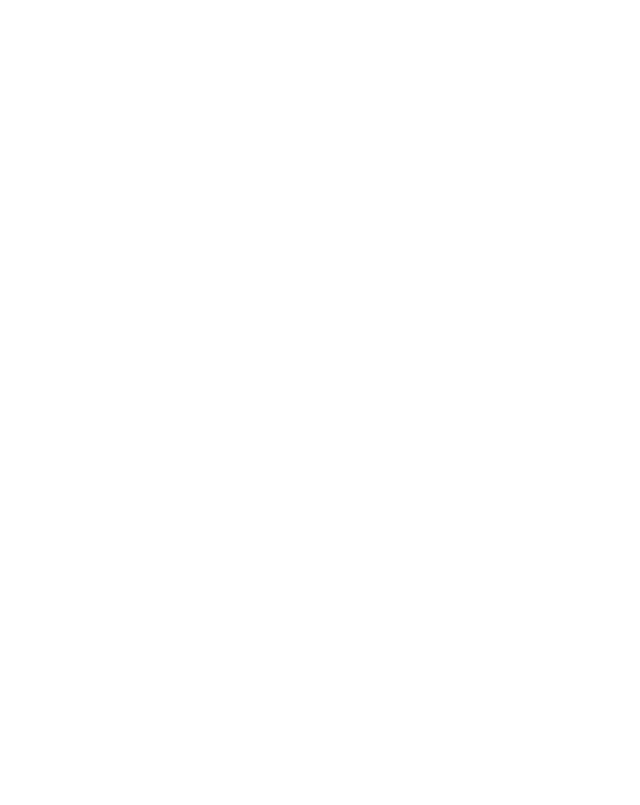
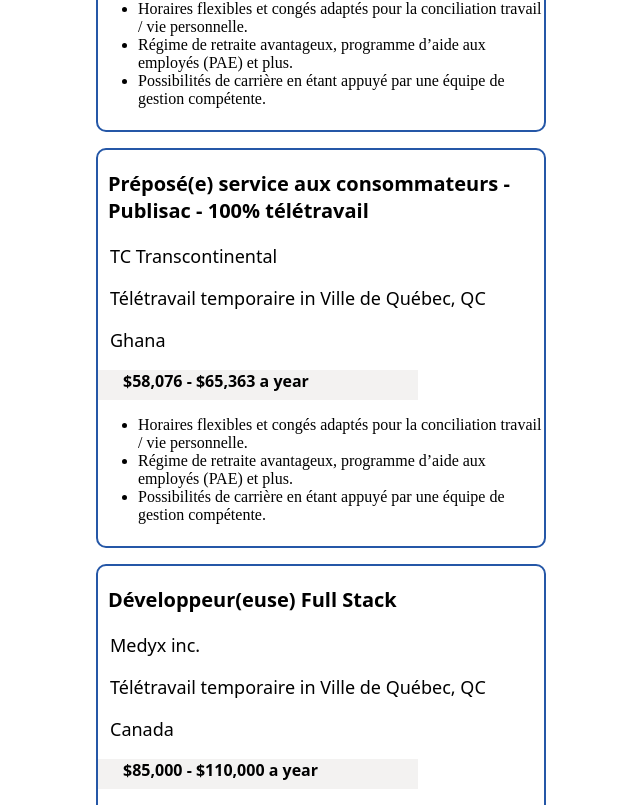
Before and after one commit to mbayefev3/tictactoe, a React (Create React App) app: page / in a window 1280 px wide. Shown: the part 507-1312 px from the top of the page, without its empty margins (44-684 px from the left). Before the commit the page ends 800 px from the top, so only its background shows below. Built offline with nearby package versions, Linux system fonts and the light colour scheme; no server answers.

Commit message:
Add dummy data and add new card for job listing

```diff
--- a/src/App.css
+++ b/src/App.css
@@ -79,3 +79,41 @@
 .input-elem{
   display: flex;
 }
+.card-home{
+  max-width: 1000px;
+  margin: 0 auto ;
+}
+.Card{
+  width: 450px;
+  height: 400px;
+  border-style: solid;
+  border-color: rgb(37,87,167);
+  border-width: 2px;
+  border-radius: 10px;
+  margin-top: 16px;
+}
+.card-title{
+  text-overflow: ellipsis;
+
+  font-size: 20px;
+  font-weight: bold ;
+  padding-left: 10px;
+  font-family: 'Noto Sans','Helvetica Neue',Helvetica,Arial,sans-serif !important;
+
+}
+.entreprise{
+  font-size: 18px;
+  padding-left: 12px;
+  font-family: 'Noto Sans','Helvetica Neue',Helvetica,Arial,sans-serif !important;
+}
+.salary{
+  padding-left: 25px;
+  background-color: rgb(243,242,241);
+  font-weight: bold;
+  height: 30px;
+  width: 320px;
+  font-family: 'Noto Sans','Helvetica Neue',Helvetica,Arial,sans-serif !important;
+}
+.description{
+  font-size: 16px;
+}
--- a/src/App.js
+++ b/src/App.js
@@ -3,7 +3,7 @@ import logo from './logo.svg';
 import './App.css';
 import Home from './components/Home/Home';
 import React ,{useState} from "react";
-
+import {JOB_DATA} from './DUMMYDATA'
 
 
 
@@ -11,14 +11,15 @@ function App() {
 
   const [titrePost , setTitrePost ] =useState('')
   const [ville , setVille ] =useState('')
+  const [jobData ,setJobData ]=useState(JOB_DATA)
 
   return (
 
 
     <div>
 
-      <Home ville={ville} setVille={setVille}   titrePost={titrePost} setTitrePost={setTitrePost}  />
-      <ListJobs />
+      <Home jobData={jobData} ville={ville} setVille={setVille}   titrePost={titrePost} setTitrePost={setTitrePost}  />
+
 
     </div>
   );
--- /dev/null
+++ b/src/DUMMYDATA.js
@@ -0,0 +1,95 @@
+export const JOB_DATA = [
+
+    {
+        title:'Agent de service à la clientèle – Agence du revenu du Canada (ARC)',
+        entreprise:'Canada Revenue Agency',
+        salaire:'$58,076 - $65,363 a year',
+        ville:'Senegal',
+        description:[
+          'Horaires flexibles et congés adaptés pour la conciliation travail / vie personnelle.',
+          'Horaires flexibles et congés adaptés pour la conciliation travail / vie personnelle.',
+
+          'Horaires flexibles et congés adaptés pour la conciliation travail / vie personnelle.',
+
+          'Horaires flexibles et congés adaptés pour la conciliation travail / vie personnelle.',
+
+        ]
+    },
+
+    {
+        title:'Préposé(e) service aux consommateurs - Publisac - 100% télétravail',
+        entreprise:'TC Transcontinental',
+        salaire:'$58,076 - $65,363 a year',
+        ville:'Ghana',
+
+        description:[
+          'Recevoir les appels et traiter les demandes de consommateurs;.',
+          'Faire l entrée des informations de la demande du consommateur à lordinateur; ',
+
+          'Assurer la satisfaction de la clientèle;.',
+
+          'Effectuer à l occasion des sondages téléphoniques.',
+          'Effectuer à l occasion des sondages téléphoniques.',
+
+
+        ]
+    },
+    {
+        title:'Développeur(euse) Full Stack',
+        entreprise:'Medyx inc.',
+        ville:'Canada',
+
+        salaire:'$85,000 - $110,000 a year ',
+        description:[
+          'DEC technique, B. Sc. en informatique ou dans un domaine connexe, ou expérience équivalente significative .',
+          'Faire l entrée des informations de la demande du consommateur à lordinateur; ',
+
+          'Connaissances de React, Cordova, Firestore et Firebase cloud functions, JavaScript ES6 (incluant diverses bibliothèques et framework), Linux, Cloud et NodeJS;.',
+
+          'Effectuer à l occasion des sondages téléphoniques.',
+          'Effectuer à l occasion des sondages téléphoniques.',
+
+
+        ]
+    },
+    {
+        title:'Développeur(euse) Front-End',
+        entreprise:'Medyx inc.',
+        salaire:'$85,000 - $110,000 a year ',
+        ville:'United States',
+
+        description:[
+          'DEC technique, B. Sc. en informatique ou dans un domaine connexe, ou expérience équivalente significative .',
+          'Faire l entrée des informations de la demande du consommateur à lordinateur; ',
+
+          'Connaissances de React, Cordova, Firestore et Firebase cloud functions, JavaScript ES6 (incluant diverses bibliothèques et framework), Linux, Cloud et NodeJS;.',
+
+          'Effectuer à l occasion des sondages téléphoniques.',
+          'Effectuer à l occasion des sondages téléphoniques.',
+
+
+        ]
+    },
+    {
+        title:'Développeur Junior / Intermédiaire (1 à 4 ans d’expérience)',
+        entreprise:'Medyx inc.',
+        ville:'France',
+
+        salaire:'$85,000 - $110,000 a year ',
+        description:[
+          'DEC technique, B. Sc. en informatique ou dans un domaine connexe, ou expérience équivalente significative .',
+          'Faire l entrée des informations de la demande du consommateur à lordinateur; ',
+
+          'Connaissances de React, Cordova, Firestore et Firebase cloud functions, JavaScript ES6 (incluant diverses bibliothèques et framework), Linux, Cloud et NodeJS;.',
+
+          'Effectuer à l occasion des sondages téléphoniques.',
+          'Effectuer à l occasion des sondages téléphoniques.',
+
+
+        ]
+    },
+
+
+
+
+]
--- a/src/components/Home/Home.jsx
+++ b/src/components/Home/Home.jsx
@@ -2,13 +2,22 @@ import React from 'react'
 
 import Menu from './Menu'
 import HomeForm from './HomeForm'
+import Card from './UI/Card'
 
-function Home({titrePost,setTitrePost,ville,setVille}) {
+function Home({titrePost,setTitrePost,ville,setVille,jobData}) {
   return (
     <div>
 
         <Menu/>
         <HomeForm ville={ville} setVille={setVille} setTitrePost={setTitrePost} titrePost={titrePost} />
+         {jobData.map((jobData)=>{
+             return(
+                 <div>
+                     <Card title={jobData.title}  entreprise={jobData.entreprise} salaire={jobData.salaire}  ville={jobData.ville} description={jobData.description}/>
+                 </div>
+
+             )
+         })}
     </div>
   )
 }
--- /dev/null
+++ b/src/components/Home/UI/Card.jsx
@@ -0,0 +1,23 @@
+import React from 'react'
+
+export default function ({title,entreprise,salaire,ville,description}) {
+  return (
+    <div className='card-home'>
+
+        <div className='Card '>
+
+            <p className='card-title'>{title}</p>
+            <p className='entreprise'>{entreprise}</p>
+             <p className='entreprise'>Télétravail temporaire in Ville de Québec, QC</p>
+             <p className='entreprise'>{ville}</p>
+             <p className='salary'>{salaire}</p>
+             <ul className='description'>
+                 <li>Horaires flexibles et congés adaptés pour la conciliation travail / vie personnelle.</li>
+                 <li>Régime de retraite avantageux, programme d’aide aux employés (PAE) et plus.</li>
+                 <li>Possibilités de carrière en étant appuyé par une équipe de gestion compétente.</li>
+             </ul>
+
+        </div>
+    </div>
+  )
+}
--- a/src/components/Home/UI/SearchInput.jsx
+++ b/src/components/Home/UI/SearchInput.jsx
@@ -10,6 +10,8 @@ export default function SearchInput({placehold,titrePost,setTitrePost,ville,setV
         e.preventDefault()
         console.log(titrePost)
         console.log(ville)
+        setTitrePost('')
+        setVille('')
 
     }
   return (
```
